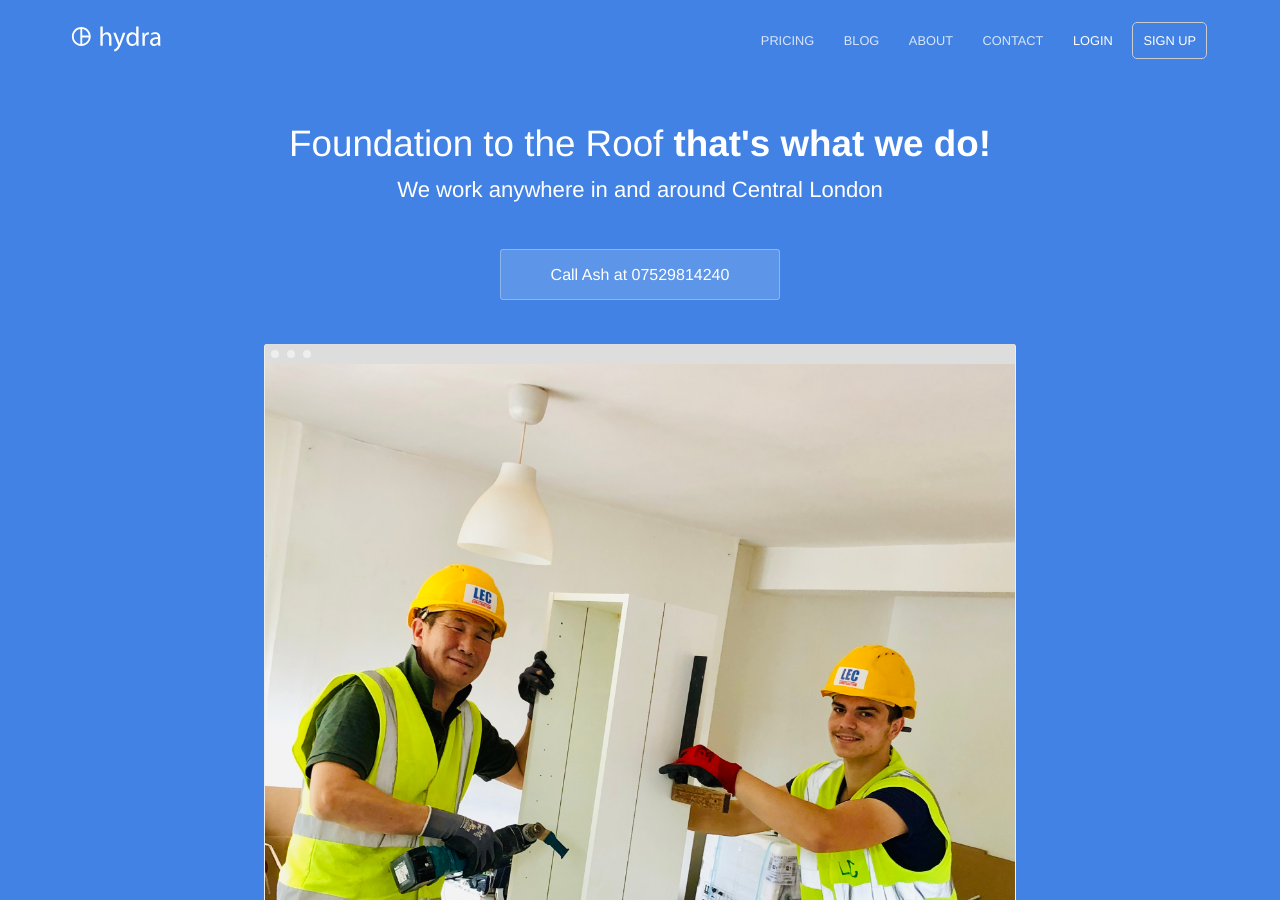
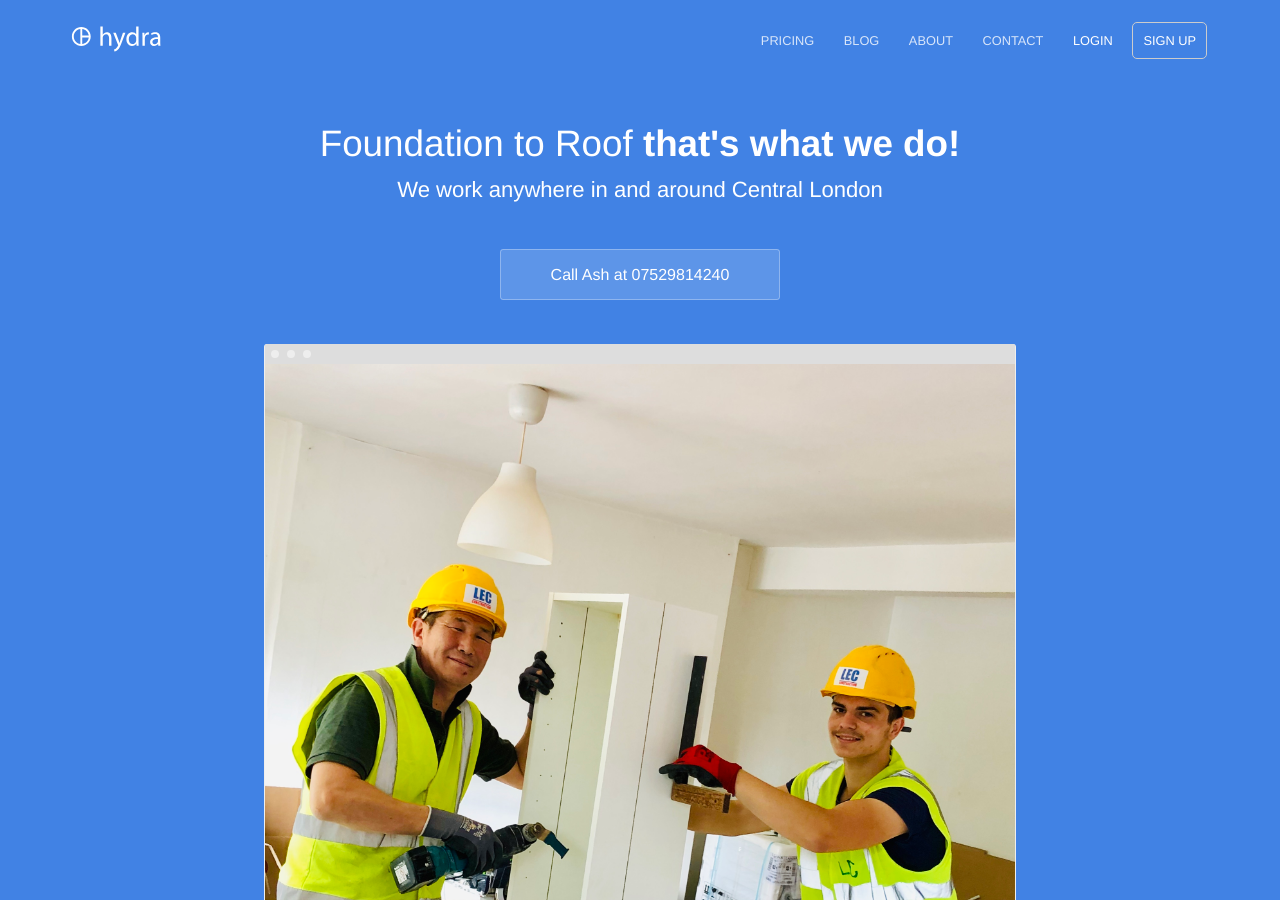
Before and after one commit to lacweb3/constructlancaster, a Jekyll site: the page built from index.html, in a window 1280 px wide and 900 px high. Built offline with Jekyll 4.4.1, drawn with Linux system fonts in a browser that asks for light colours.

Commit message:
Update index.html

```diff
--- a/index.html
+++ b/index.html
@@ -4,7 +4,7 @@ description: We build anything you want from the foundation to the roof.
 ---
 <section class="hero">
 	<div class="text-container">
-		<h1 class="editable">Foundation to the Roof<strong> that's what we do!</strong></h1>
+		<h1 class="editable">Foundation to Roof<strong> that's what we do!</strong></h1>
 		<p class="subtext editable">We work anywhere in and around Central London</p>
 		<div class="cta button alt"><a href="{{ site.baseurl }}/sign-up/">Call Ash at 07529814240</a></div>
 		<div>
```
